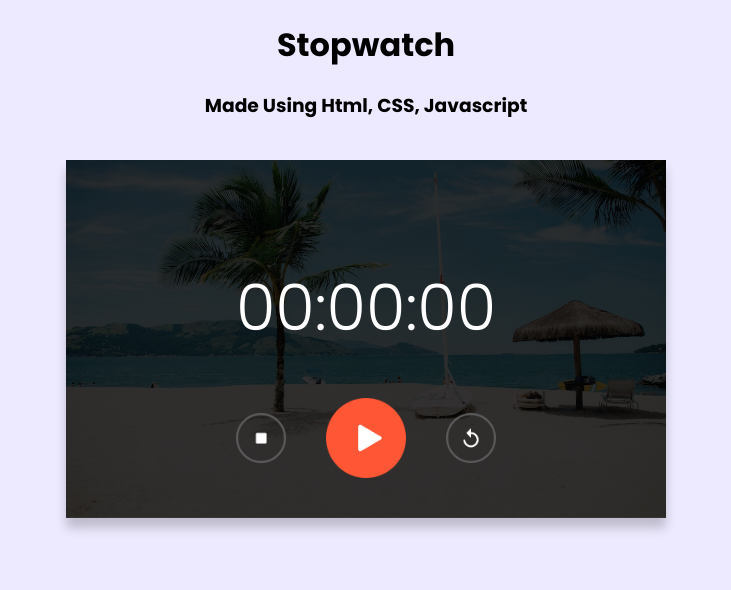
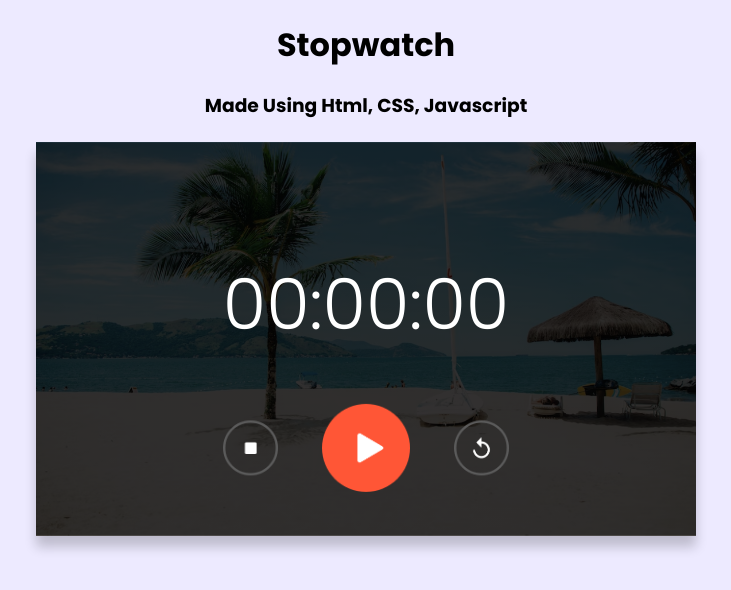
Before and after one commit to SaadAslam58/Stopwatch, a plain HTML site: page index.html in a window 1280 px wide. In both pictures the pointer is over the element "00:00:00". Shown: the whole page, without its empty margins (274-1005 px from the left). Drawn offline with Linux system fonts and the light colour scheme; a web font is replaced by a local one.

Commit message:
fourth commit

```diff
--- a/style.css
+++ b/style.css
@@ -17,7 +17,12 @@ body {
     padding: 40px 0;
     color: #fff;
     margin:40px auto 0;
+    transition: transform 0.5s ease-in-out;
     box-shadow: 0 10px 10px rgba(0,0,0,0.2);
+}
+
+.stopwatch:hover {
+    transform: scale(1.1);
 }
 
 .stopwatch h1 {
```
